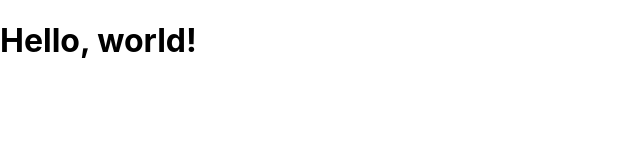
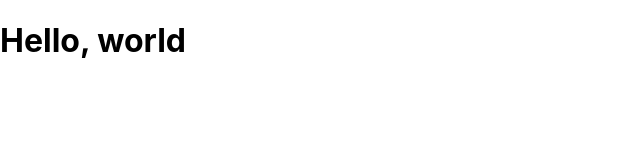
Before and after one commit to sou-uemura/react-redux-crud-application, a React (Create React App) app: page / in a window 1280 px wide. Shown: the top 160 px of the page, without its empty margins (0-640 px from the left). Built offline with nearby package versions, Linux system fonts and the light colour scheme.

Commit message:
change div tag

```diff
--- a/src/App.js
+++ b/src/App.js
@@ -2,7 +2,7 @@ import React from 'react';
 
 function App() {
   return (
-    <div><h1>Hello, world!</h1></div>
+    <h1>Hello, world</h1>
   );
 }
 
```
